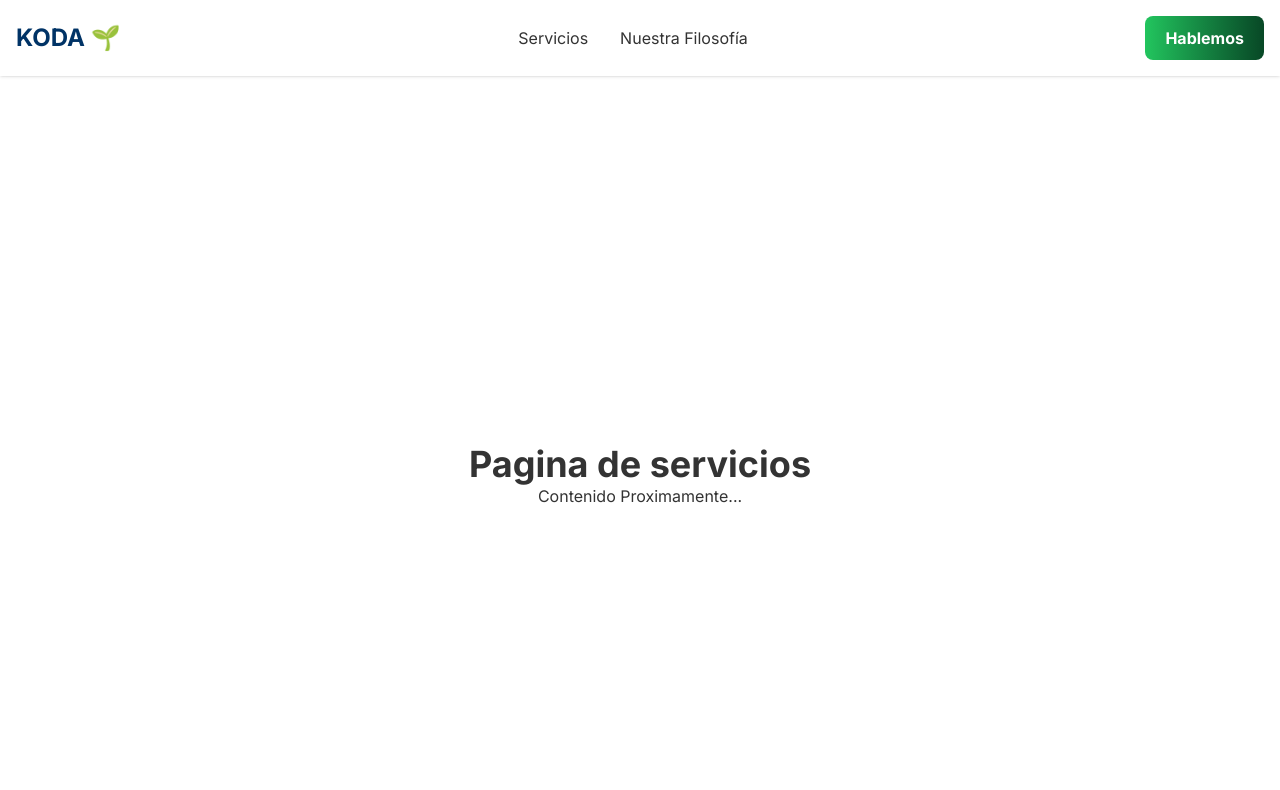
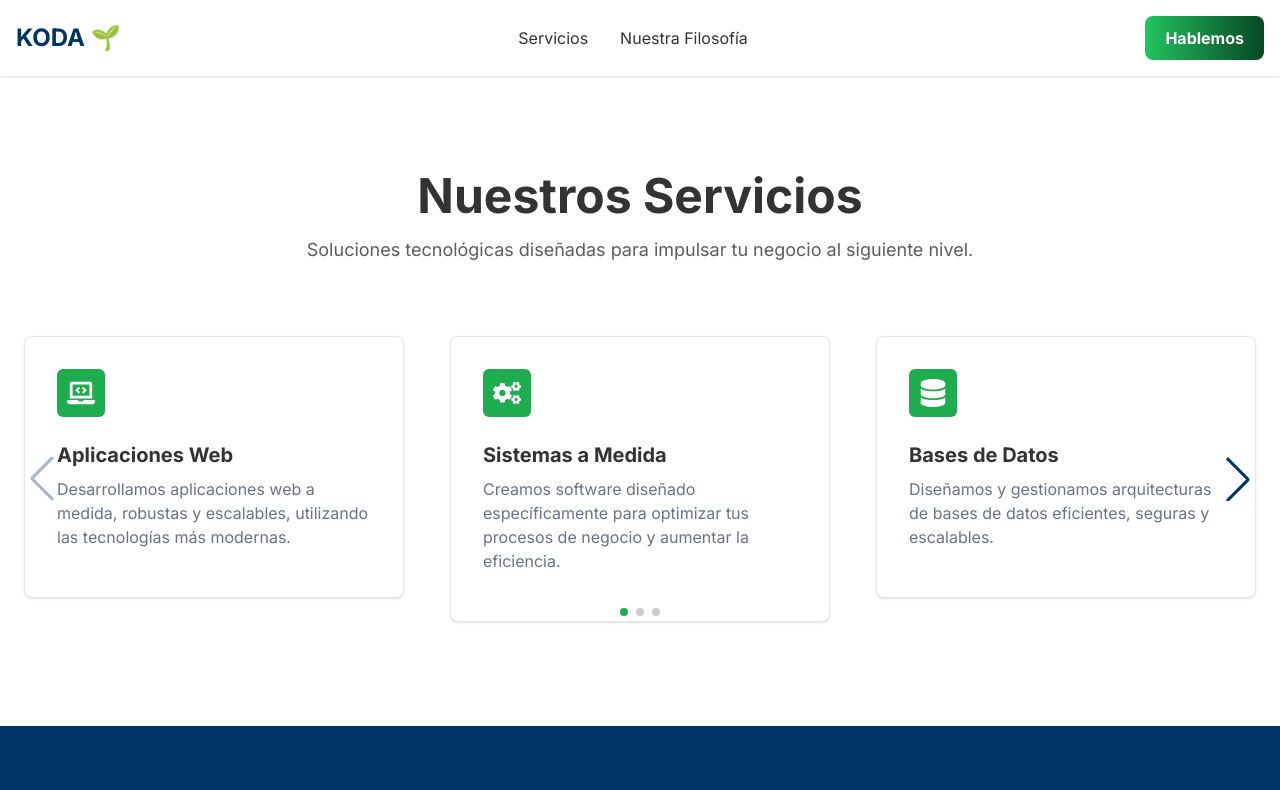
Before and after one commit to koda-tec/KodaWeb, a Next.js app: page /servicios in a window 1280 px wide. Shown: the top 790 px of the page. Built offline with nearby package versions, Linux system fonts and the light colour scheme.

Commit message:
fix servicios

```diff
--- a/src/app/(pages)/servicios/page.tsx
+++ b/src/app/(pages)/servicios/page.tsx
@@ -1,8 +1,72 @@
-export default function ServiciosPage(){
-    return(
-        <main className="flex min-h-screen flex-col items-center justify-center p24">
-        <h1 className="text-4xl font-bold">Pagina de servicios</h1>
-        <p>Contenido Proximamente...</p>
-        </main>
-    );
+"use client";
+
+
+import { Swiper, SwiperSlide } from 'swiper/react';
+import { Navigation, Pagination, A11y } from 'swiper/modules';
+
+
+import 'swiper/css';
+import 'swiper/css/navigation';
+import 'swiper/css/pagination';
+
+
+import FeatureCard from "@/app/components/ui/FeatureCard";
+import { FaLaptopCode, FaCogs, FaDatabase, FaTools, FaClipboardCheck } from 'react-icons/fa';
+
+// 4. Los datos de los servicios
+const servicesData = [
+  { icon: <FaLaptopCode size={28} />, title: "Aplicaciones Web", description: "Desarrollamos aplicaciones web a medida, robustas y escalables, utilizando las tecnologías más modernas." },
+  { icon: <FaCogs size={28} />, title: "Sistemas a Medida", description: "Creamos software diseñado específicamente para optimizar tus procesos de negocio y aumentar la eficiencia." },
+  { icon: <FaDatabase size={28} />, title: "Bases de Datos", description: "Diseñamos y gestionamos arquitecturas de bases de datos eficientes, seguras y escalables." },
+  { icon: <FaTools size={28} />, title: "Mantenimiento y Soporte", description: "Ofrecemos planes de mantenimiento y soporte para asegurar que tus aplicaciones funcionen de manera óptima." },
+  { icon: <FaClipboardCheck size={28} />, title: "QA (Aseguramiento de Calidad)", description: "Implementamos un riguroso proceso de testing para entregar un producto final libre de errores." },
+];
+
+export default function ServicesPage() {
+  return (
+    <section className="py-24 px-4 bg-white">
+      <div className="container mx-auto">
+
+        <div className="text-center mb-16">
+          <h1 className="text-4xl md:text-5xl font-bold text-koda-dark">Nuestros Servicios</h1>
+          <p className="mt-4 text-lg text-koda-dark/80 max-w-2xl mx-auto">
+            Soluciones tecnológicas diseñadas para impulsar tu negocio al siguiente nivel.
+          </p>
+        </div>
+
+
+        <Swiper
+          modules={[Navigation, Pagination, A11y]}
+          spaceBetween={30}
+          slidesPerView={1}
+          navigation
+          pagination={{ clickable: true }}
+
+          breakpoints={{
+
+            768: {
+              slidesPerView: 2,
+            },
+
+            1024: {
+              slidesPerView: 3,
+            },
+          }}
+          className="w-full pb-12"
+        >
+          {servicesData.map((service, index) => (
+            <SwiperSlide key={index} className="h-auto p-2">
+              <div className="h-full">
+                <FeatureCard
+                  icon={service.icon}
+                  title={service.title}
+                  description={service.description}
+                />
+              </div>
+            </SwiperSlide>
+          ))}
+        </Swiper>
+      </div>
+    </section>
+  );
 }
--- a/src/app/globals.css
+++ b/src/app/globals.css
@@ -19,3 +19,11 @@
 
   --color-btn-end: #084826;
 }
+
+.swiper-button-next,
+.swiper-button-prev {
+  color: var(--color-koda-blue-deep) !important;
+}
+.swiper-pagination-bullet-active {
+  background-color: var(--color-koda-green-emerald) !important;
+}
```
